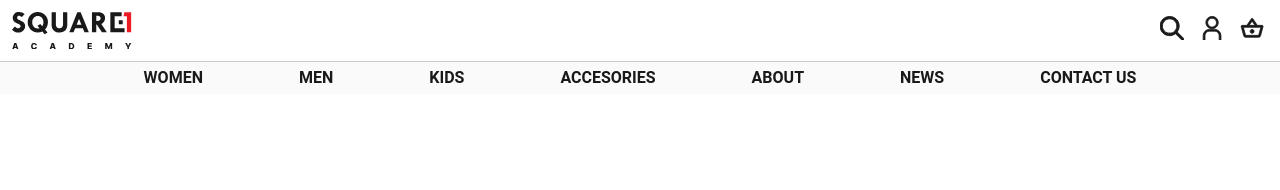
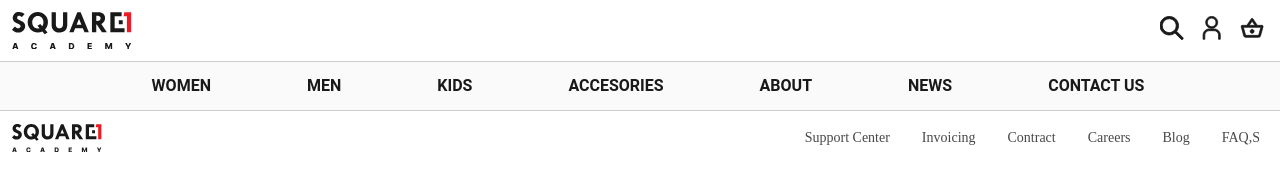
Before and after one commit to MariaUdeA/Square-One-Mock-Up, a plain HTML site: page index.html in a window 1280 px wide. Drawn offline with Linux system fonts and the light colour scheme; a web font is replaced by a local one.

Commit message:
footer and flex header

```diff
--- a/index.html
+++ b/index.html
@@ -13,35 +13,50 @@
     <body>
         <header class="header"> <!--Here is the nav bar and the literal header with icons-->
             <div class="upper-header">
-                <img
-                    src="./assets/images/SQ1_logo.svg"
-                    alt="Square One Academy Store Logo"
-                    width="120" height="37"
-                    class="img-logo"/>
-
+                <div class="header-logo-box">
+                    <button class="button-menu">
+                        <!--Ícono de hamburguesa???-->
+                        <a href ="#" class="icon-header icons-menu">
+                            <svg aria-labelledby="menuTitle"
+                                xmlns="http://www.w3.org/2000/svg"
+                                fill="none" viewBox="0 0 24 24"
+                                stroke-width="1.5"
+                                stroke="currentColor" class="icon">
+                                <title id="menuTitle">Menu</title>
+                                <path stroke-linecap="round" stroke-linejoin="round" d="M3.75 6.75h16.5M3.75 12h16.5m-16.5 5.25h16.5" />
+                            </svg>
+                        </a>
+                    </button>
+                    <a href ="index.html">
+                        <img class="img-logo"
+                            src="./assets/images/SQ1_logo.svg"
+                            alt="Square One Academy Store Logo"
+                            width="120" height="37"
+                        />
+                    </a>
+                </div>
                 <div class="header-icons">
                     <!--Search icon-->
-                    <a href ="#" class="icons-search">
+                    <a href ="#" class="icon-header icons-search">
                         <svg aria-labelledby="searchTitle"
                             xmlns="http://www.w3.org/2000/svg"
-                            fill="none" viewBox="0 0 27 27"
+                            fill="none" viewBox="0 0 28 28" height="24"
                             stroke="currentColor"
                             class="icon">
                             <title id="searchTitle">Search</title>
 
                             <path
                                 fill-rule="evenodd" clip-rule="evenodd"
-                                stroke-linecap="round" stroke-linejoin="round"
                                 d="M19.3389 17.9129L26.6015 25.1758C26.8568 25.4312 27.0001 25.7776 27 26.1388C26.9999 26.4999 26.8563 26.8462 26.6008 27.1015C26.3454 27.3568 25.999 27.5001 25.6379 27.5C25.2767 27.4999 24.9304 27.3563 24.6752 27.1008L17.4125 19.838C15.2414 21.5196 12.5112 22.311 9.77742 22.0511C7.04359 21.7912 4.51146 20.4995 2.69613 18.4389C0.880803 16.3783 -0.0813541 13.7035 0.00539479 10.9586C0.0921436 8.21377 1.22128 5.60506 3.16311 3.66318C5.10493 1.72131 7.71357 0.592146 10.4584 0.505395C13.2031 0.418644 15.8779 1.38082 17.9384 3.1962C19.999 5.01157 21.2906 7.54377 21.5505 10.2777C21.8104 13.0116 21.0191 15.7418 19.3375 17.9129H19.3389ZM10.8005 19.3992C12.9487 19.3992 15.0088 18.5459 16.5278 17.0269C18.0468 15.5079 18.9001 13.4476 18.9001 11.2994C18.9001 9.15121 18.0468 7.09099 16.5278 5.57198C15.0088 4.05297 12.9487 3.1996 10.8005 3.1996C8.65235 3.1996 6.59218 4.05297 5.0732 5.57198C3.55423 7.09099 2.70088 9.15121 2.70088 11.2994C2.70088 13.4476 3.55423 15.5079 5.0732 17.0269C6.59218 18.5459 8.65235 19.3992 10.8005 19.3992Z"
                                 fill="currentColor" />
                         </svg>
                     </a>
 
                     <!--Profile icon-->
-                    <a href ="#" class="icons-profile">
+                    <a href ="#" class="icon-header icons-profile">
                         <svg aria-labelledby="profileTitle"
                             xmlns="http://www.w3.org/2000/svg"
-                            fill="none" viewBox="0 0 22 30"
+                            fill="none" viewBox="0 0 23 31" height="24"
                             stroke="currentColor"
                             class="icon">
                             <title id="profileTitle">Profile</title>
@@ -51,10 +66,10 @@
                     </a>
 
                     <!--Shopping icon-->
-                    <a href ="#" class="icons-shopping">
+                    <a href ="#" class="icon-header icons-shopping">
                         <svg aria-labelledby="shoppingTitle"
                             xmlns="http://www.w3.org/2000/svg"
-                            fill="none" viewBox="0 0 34 34"
+                            fill="none" viewBox="0 0 34 34"   height="24"
                             stroke="currentColor"
                             class="icon">
                             <title id="shoppingTitle">Shopping Cart</title>
@@ -63,8 +78,6 @@
                     </a>
                 </div>
             </div>
-
-
             <nav class="header-nav">
                 <a href="#" class="nav-item">women</a>
                 <a href="#" class="nav-item">men</a>
@@ -75,6 +88,25 @@
                 <a href="#" class="nav-item">contact us</a>
             </nav>
         </header>
+        <footer class="footer">
+            <div class="footer-content">
+                <a href ="index.html">
+                    <img class="img-logo"
+                        src="./assets/images/SQ1_logo.svg"
+                        alt="Square One Academy Store Logo"
+                        width="90" height="27.69"
+                    />
+                </a>
+                <nav class="footer-nav">
+                    <a href="#" class="nav-item">support center</a>
+                    <a href="#" class="nav-item">invoicing</a>
+                    <a href="#" class="nav-item">contract</a>
+                    <a href="#" class="nav-item">careers</a>
+                    <a href="#" class="nav-item">blog</a>
+                    <a href="#" class="nav-item">FAQ,s</a>
+                </nav>
+            </div>
+        </footer>
         <!--script src="./scripts/index.js"></script-->
     </body>
 </html>
--- /dev/null
+++ b/styles/components/footer.css
@@ -0,0 +1,65 @@
+.footer {
+    width: 100%;
+    border-top: solid 1px var(--color-grey);
+    transition: all 300ms;
+
+}
+
+.footer > .footer-content{
+    width: 100%;
+    max-width: 1280px;
+
+    box-sizing: border-box;
+    padding: 2rem;
+
+    margin-left: auto;
+    margin-right: auto;
+
+    display: flex;
+    flex-wrap: wrap;
+    justify-content: center;
+    align-items: center;
+
+    gap: 2rem;
+}
+
+.footer-nav {
+    display: flex;
+    justify-content: center;
+    align-items: center;
+    flex-wrap: wrap;
+    gap:1.5rem;
+    transition: all 300ms;
+}
+
+.footer-nav > .nav-item{
+    text-transform: capitalize;
+    text-decoration: none;
+
+    font-size: 1.75rem;
+    font-family: "Poppins";
+    font-weight: 400;
+
+    color: var(--color-off-black);
+    transition: all 300ms;
+
+    padding: 1rem;
+}
+
+.footer-nav > .nav-item:hover{
+    color: var(--color-primary);
+}
+
+@media screen and (min-width:768px) {
+    .footer-nav{
+        gap:2rem;
+
+    }
+    .footer > .footer-content{
+        padding: 1.5rem;
+        display: flex;
+        justify-content: space-between;
+        align-items: center;
+
+    }
+}
--- a/styles/components/header.css
+++ b/styles/components/header.css
@@ -11,20 +11,31 @@
     display: flex;
     flex-direction: row;
     justify-content: space-between;
+
+    border-bottom: solid 1px var(--color-grey);
+
+}
+
+.header-logo-box{
+    display: flex;
+    justify-content: flex-start;
+    align-items: center;
+    gap: 1.5rem;
 }
 
 .header-icons {
     display: flex;
     justify-content: flex-end;
     align-items: flex-start;
-    gap: 1rem;
+    gap: 0.3rem;
+    transition: all 300ms;
 }
 
-.icons-search, .icons-profile, .icons-shopping {
+.icon-header {
     display: block;
-    width: 4rem; /*minimo 24px*/
-    height: 4rem; /*minimo 24px*/
-    padding: 4px;
+    width: 3.5rem; /*minimo 24px*/
+    height: 3.5rem; /*minimo 24px*/
+    padding: 0.25rem;
     box-sizing: border-box;
 
     color: var(--color-black);
@@ -32,26 +43,24 @@
 
 }
 
-.icons-search:hover, .icons-profile:hover, .icons-shopping:hover{
+.icon-header:hover{
     color: var(--color-primary);
 }
 
 .header-nav {
     background-color: var(--color-off-white);
     width: 100%;
-    display: flex;
+    display: none;
     justify-content: center;
     align-items: center;
-    gap: 10rem;
-
-    border-top: solid 1px var(--color-grey);
+    transition: all 300ms;
 }
 
 .header-nav > .nav-item{
     text-transform: uppercase;
     text-decoration: none;
 
-    font-size: 2rem;
+    font-size: 1.75rem;
     font-family: "Roboto";
     font-weight: 700;
 
@@ -64,3 +73,36 @@
 .header-nav > .nav-item:hover{
     color: var(--color-primary);
 }
+
+@media screen and (min-width:768px){
+    .button-menu{
+        display: none;
+    }
+
+    .header-icons {
+        gap: 1rem;
+    }
+
+    .icon-header {
+        width: 4rem; /*minimo 24px*/
+        height: 4rem; /*minimo 24px*/
+        padding: 0.5rem;
+    }
+
+    .header-nav {
+        display: flex;
+        gap: 5rem;
+        padding:0.5rem;
+    }
+}
+
+@media screen and (min-width:1080px){
+    .header-nav {
+        gap: 10rem;
+        padding:1rem;
+    }
+    .header-nav > .nav-item{
+        font-size: 2rem;
+    }
+
+}
--- a/styles/components/index.css
+++ b/styles/components/index.css
@@ -1 +1,2 @@
-@import "./header.css"
+@import "./header.css";
+@import "./footer.css";
--- a/styles/index.css
+++ b/styles/index.css
@@ -3,10 +3,11 @@
 @import "./components/index.css";
 
 :root {
-      font-size: 8px;
+    font-size: 8px;
     /*these can also be located in */
     --color-primary: #ED1C24;
     --color-black: #191919;
+    --color-off-black: #484848;
     --color-white: #FFFFFF;
     --color-off-white: #FAFAFA;
     --color-grey: #CCCCCC;
--- a/styles/reset.css
+++ b/styles/reset.css
@@ -19,7 +19,7 @@ time, mark, audio, video {
 	margin: 0;
 	padding: 0;
 	border: 0;
-	font-size: 100%;
+	font-size: 8px;
 	font: inherit;
 	vertical-align: baseline;
 }
```
